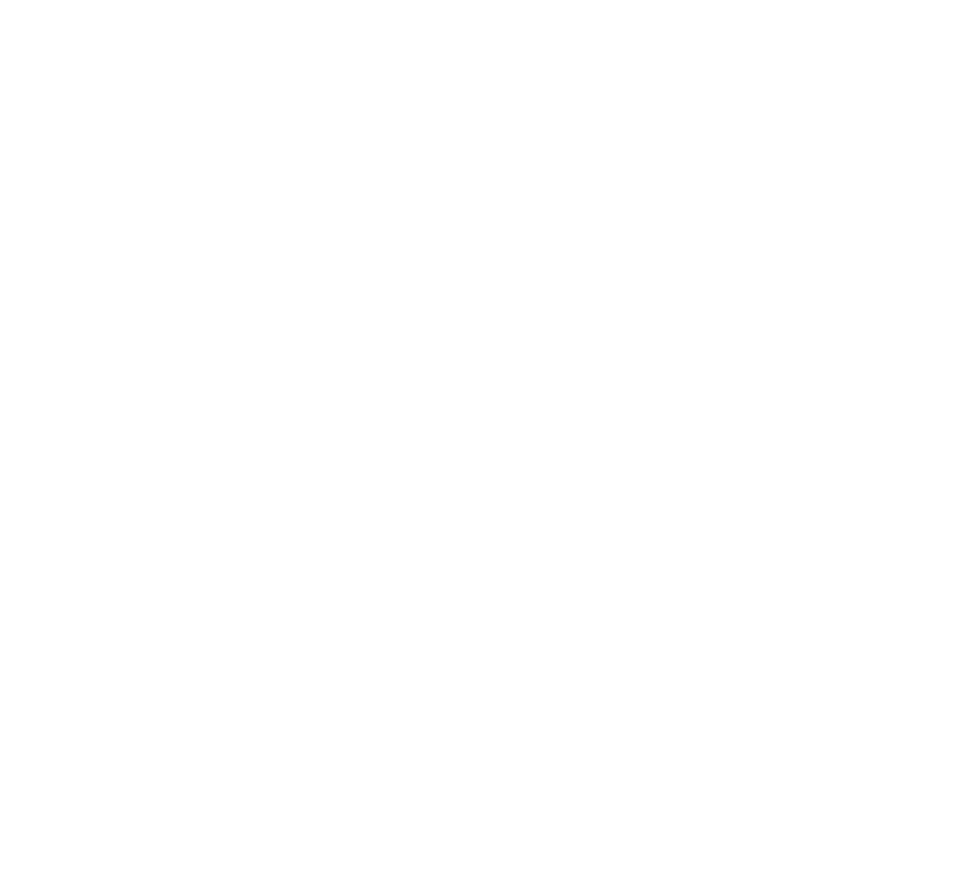
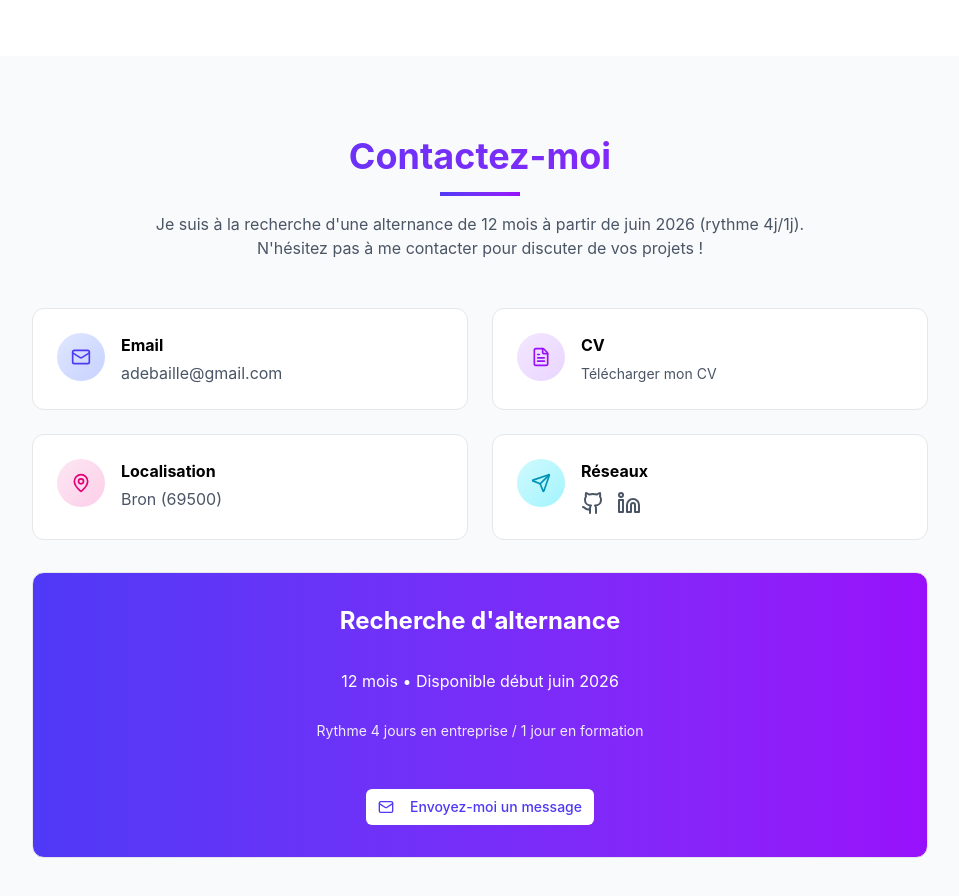
Before and after one commit to adebaille/portfolio-dev, a React (Vite) app: page / in a window 1280 px wide. Shown: the part 4280-5176 px from the top of the page, without its empty margins (160-1119 px from the left). Before the commit the page ends 4336 px from the top, so only its background shows below. Built offline with nearby package versions, Linux system fonts and the light colour scheme.

Commit message:
add cv on public files and constructor Contact component. Add component on mail file

```diff
--- a/src/component/Contact.tsx
+++ b/src/component/Contact.tsx
@@ -0,0 +1,117 @@
+import { Card } from "./ui/card";
+import { Button } from "./ui/button";
+import { Mail, MapPin, Github, Linkedin, Send, FileText } from "lucide-react";
+
+export function Contact() {
+  return (
+    <section id="contact" className="py-20 px-4 sm:px-6 lg:px-8 bg-gray-50">
+      <div className="max-w-4xl mx-auto">
+        <div className="text-center mb-12">
+          <h2 className="text-4xl font-bold mb-4 bg-gradient-to-r from-indigo-600 to-purple-600 bg-clip-text text-transparent">
+            Contactez-moi
+          </h2>
+          <div className="w-20 h-1 bg-gradient-to-r from-indigo-600 to-purple-600 mx-auto mb-4"></div>
+          <p className="text-gray-600">
+            Je suis à la recherche d'une alternance de 12 mois à partir de juin
+            2026 (rythme 4j/1j).
+            <br />
+            N'hésitez pas à me contacter pour discuter de vos projets !
+          </p>
+        </div>
+
+        <div className="grid md:grid-cols-2 gap-6 mb-8">
+          <Card className="p-6 hover:shadow-lg transition-shadow">
+            <div className="flex items-start gap-4">
+              <div className="w-12 h-12 rounded-full bg-gradient-to-br from-indigo-100 to-indigo-200 flex items-center justify-center flex-shrink-0">
+                <Mail size={20} className="text-indigo-600" />
+              </div>
+              <div>
+                <h3 className="font-bold mb-1">Email</h3>
+                <a
+                  href="mailto:adebaille@gmail.com"
+                  className="text-gray-600 hover:text-indigo-600 transition-colors">
+                  adebaille@gmail.com
+                </a>
+              </div>
+            </div>
+          </Card>
+
+          <Card className="p-6 hover:shadow-lg transition-shadow">
+            <div className="flex items-start gap-4">
+              <div className="w-12 h-12 rounded-full bg-gradient-to-br from-purple-100 to-purple-200 flex items-center justify-center flex-shrink-0">
+                <FileText size={20} className="text-purple-600" />
+              </div>
+              <div>
+                <h3 className="font-bold mb-1">CV</h3>
+
+                <a
+                  href="./CV_Alison_Developpeuse.pdf"
+                  target="_blank"
+                  rel="noopener noreferrer"
+                  className="text-gray-600 hover:text-purple-600 transition-colors text-sm">
+                  Télécharger mon CV
+                </a>
+              </div>
+            </div>
+          </Card>
+
+          <Card className="p-6 hover:shadow-lg transition-shadow">
+            <div className="flex items-start gap-4">
+              <div className="w-12 h-12 rounded-full bg-gradient-to-br from-pink-100 to-pink-200 flex items-center justify-center flex-shrink-0">
+                <MapPin size={20} className="text-pink-600" />
+              </div>
+              <div>
+                <h3 className="font-bold mb-1">Localisation</h3>
+                <p className="text-gray-600">Bron (69500)</p>
+              </div>
+            </div>
+          </Card>
+
+          <Card className="p-6 hover:shadow-lg transition-shadow">
+            <div className="flex items-start gap-4">
+              <div className="w-12 h-12 rounded-full bg-gradient-to-br from-cyan-100 to-cyan-200 flex items-center justify-center flex-shrink-0">
+                <Send size={20} className="text-cyan-600" />
+              </div>
+              <div>
+                <h3 className="font-bold mb-1">Réseaux</h3>
+                <div className="flex gap-3 mt-2">
+                  <a
+                    href="https://github.com/adebaille"
+                    target="_blank"
+                    rel="noopener noreferrer"
+                    className="text-gray-600 hover:text-gray-900 transition-colors">
+                    <Github size={24} />
+                  </a>
+                  <a
+                    href="https://www.linkedin.com/in/alison-debaille-58b3a23a4/"
+                    target="_blank"
+                    rel="noopener noreferrer"
+                    className="text-gray-600 hover:text-blue-600 transition-colors">
+                    <Linkedin size={24} />
+                  </a>
+                </div>
+              </div>
+            </div>
+          </Card>
+        </div>
+
+        <Card className="p-8 bg-gradient-to-r from-indigo-600 to-purple-600 text-white text-center">
+          <h3 className="text-2xl font-bold mb-2">Recherche d'alternance</h3>
+          <p className="mb-1">12 mois • Disponible début juin 2026</p>
+          <p className="text-sm opacity-90">
+            Rythme 4 jours en entreprise / 1 jour en formation
+          </p>
+          <Button
+            variant="secondary"
+            className="mt-6 bg-white text-indigo-600 hover:bg-gray-100 w-fit mx-auto"
+            asChild>
+            <a href="mailto:adebaille@gmail.com">
+              <Mail size={16} className="mr-2" />
+              Envoyez-moi un message
+            </a>
+          </Button>
+        </Card>
+      </div>
+    </section>
+  );
+}
--- a/src/main.tsx
+++ b/src/main.tsx
@@ -7,6 +7,7 @@
 import { Skills } from './component/Skills'
 import { Projects } from './component/Project'
 import { Experience } from './component/Experience'
+import { Contact } from './component/Contact'
 
 
 function App() {
@@ -19,6 +20,7 @@
     <Skills />
     <Projects />
     <Experience />
+    <Contact />
     </>
   )
 }
```
Also changed, not shown: 1 other file (tests, documents, lock files or other folders).
